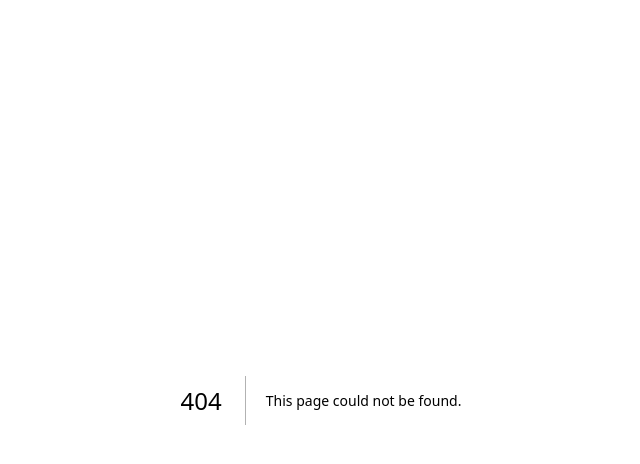
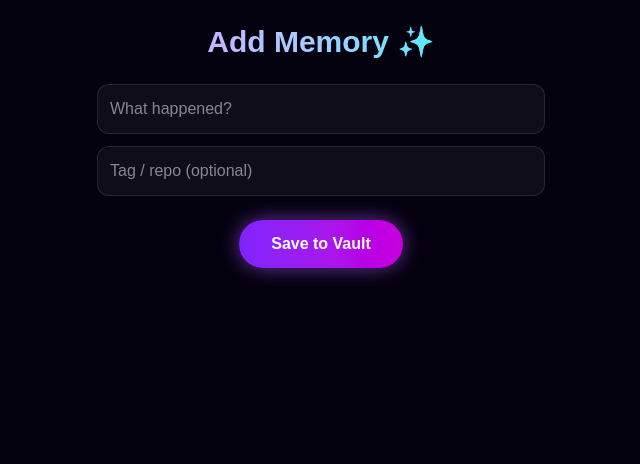
Before and after one commit to ashokaurovindomohanty-hub/timevault, a Next.js app: page /add in a window 1280 px wide. Before the commit this address had no page. Shown: the top 464 px of the page, without its empty margins (319-959 px from the left). Built offline with nearby package versions, Linux system fonts and the light colour scheme; no server answers.

Commit message:
celestial add

```diff
--- /dev/null
+++ b/app/add/page.tsx
@@ -0,0 +1,20 @@
+"use client"
+import { useState } from 'react'
+import { supabase } from '@/lib/supabase'
+export default function Add(){
+ const [msg,setMsg]=useState("")
+ const [repo,setRepo]=useState("")
+ const save=async()=>{
+  await supabase.from('memories').insert({message:msg,repo})
+  alert("Saved to TimeVault ✨")
+  location.href="/timeline"
+ }
+ return(
+  <main className="min-h-screen bg-[#04010f] text-white p-6 flex flex-col items-center">
+    <h1 className="text-3xl font-black bg-gradient-to-r from-violet-300 to-cyan-300 bg-clip-text text-transparent">Add Memory ✨</h1>
+    <input value={msg} onChange={e=>setMsg(e.target.value)} placeholder="What happened?" className="mt-6 w-full max-w-md bg-white/5 border border-white/10 rounded-xl p-3 outline-none focus:border-violet-400/50" />
+    <input value={repo} onChange={e=>setRepo(e.target.value)} placeholder="Tag / repo (optional)" className="mt-3 w-full max-w-md bg-white/5 border border-white/10 rounded-xl p-3 outline-none focus:border-violet-400/50" />
+    <button onClick={save} className="mt-6 bg-gradient-to-r from-violet-600 to-fuchsia-600 px-8 py-3 rounded-full font-bold shadow-[0_0_20px_rgba(168,85,247,0.6)]">Save to Vault</button>
+  </main>
+ )
+}
```
